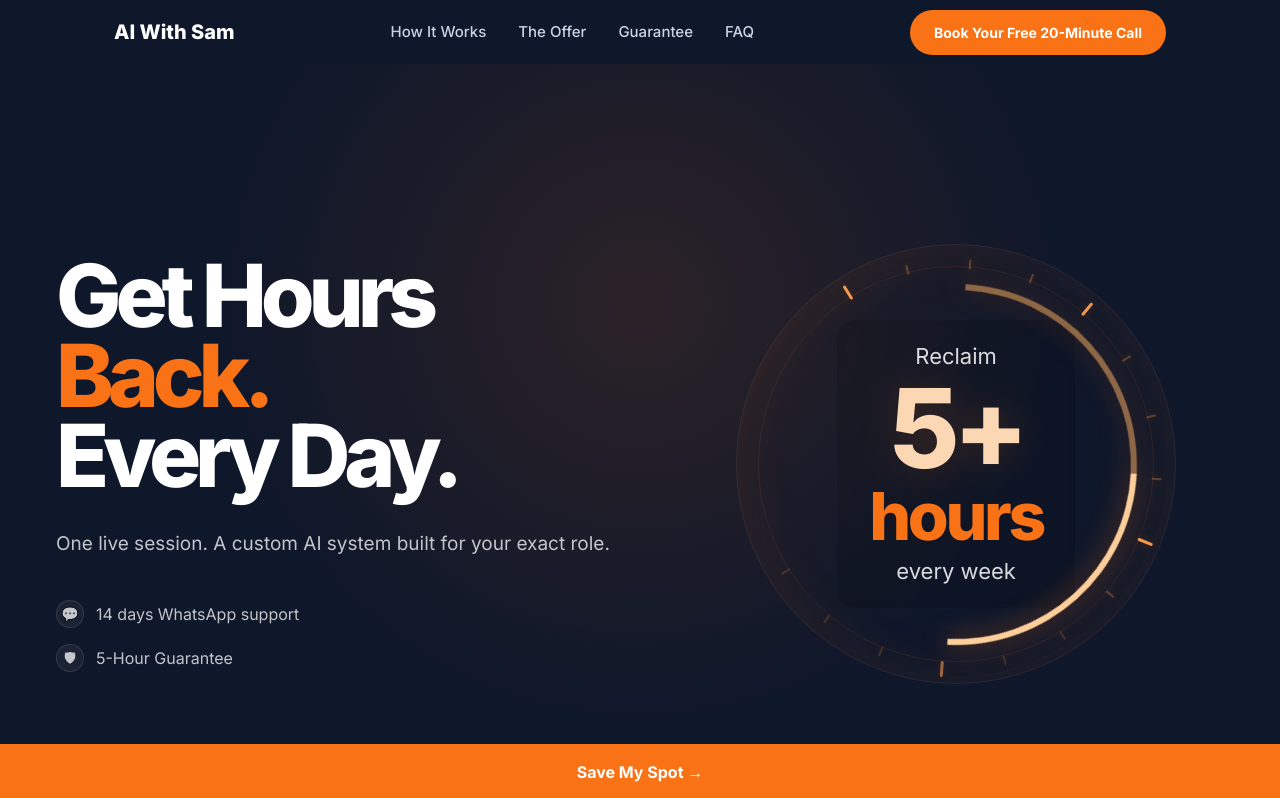
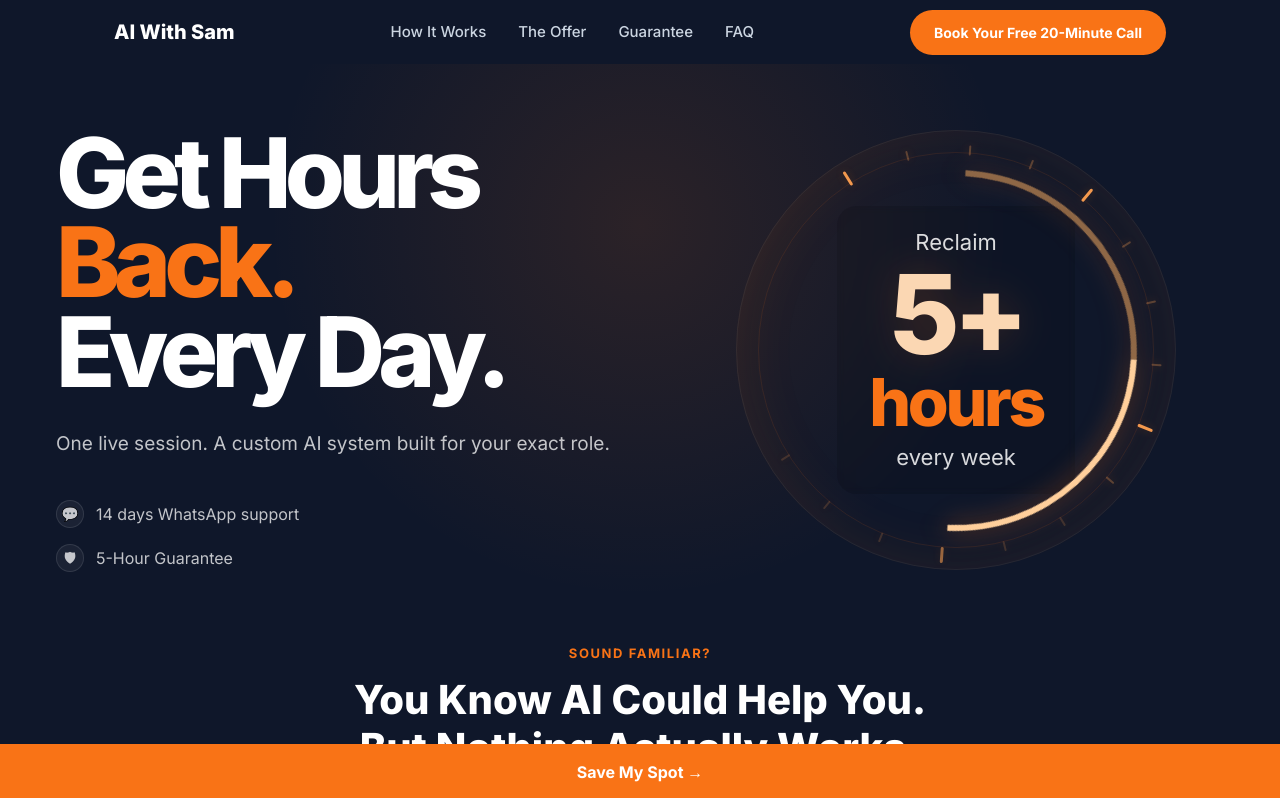
Before and after one commit to samkershner1234-aisk/ai-with-sam, a React (Vite) app: page / in a window 1280 px wide. Shown: the top 798 px of the page. Built offline with nearby package versions, Linux system fonts and the light colour scheme.

Commit message:
Update Hero component text sizes for mobile and desktop

```diff
--- a/src/components/landing/Hero.jsx
+++ b/src/components/landing/Hero.jsx
@@ -115,7 +115,7 @@ export default function Hero() {
       {/* ── MOBILE layout ── */}
       <div className="relative flex flex-col items-center px-6 pt-5 pb-4 text-center md:hidden">
 
-        <h1 className="text-[clamp(28px,8vw,42px)] font-black leading-[0.95] tracking-[-0.05em]">
+        <h1 className="text-[clamp(34px,9.5vw,50px)] font-black leading-[0.95] tracking-[-0.05em]">
           <span className="block text-white">Get Hours</span>
           <span className="block"><span className="text-[#F97316]">Back.</span></span>
           <span className="block text-white">Every Day.</span>
@@ -142,11 +142,11 @@ export default function Hero() {
       </div>
 
       {/* ── DESKTOP layout ── */}
-      <div className="relative mx-auto hidden min-h-screen w-full max-w-[1440px] items-center md:flex md:px-14 md:py-16">
+      <div className="relative mx-auto hidden w-full max-w-[1440px] items-center md:flex md:px-14 md:pt-16 md:pb-8">
         <div className="grid w-full grid-cols-[1.05fr_0.95fr] items-center gap-10">
 
           <div className="z-10 max-w-3xl">
-            <h1 className="max-w-2xl text-[clamp(44px,6.8vw,100px)] font-black leading-[0.92] tracking-[-0.07em]">
+            <h1 className="max-w-2xl text-[clamp(52px,7.6vw,116px)] font-black leading-[0.92] tracking-[-0.07em]">
               <span className="block text-white">Get Hours</span>
               <span className="block"><span className="text-[#F97316]">Back.</span></span>
               <span className="block text-white">Every Day.</span>
```
